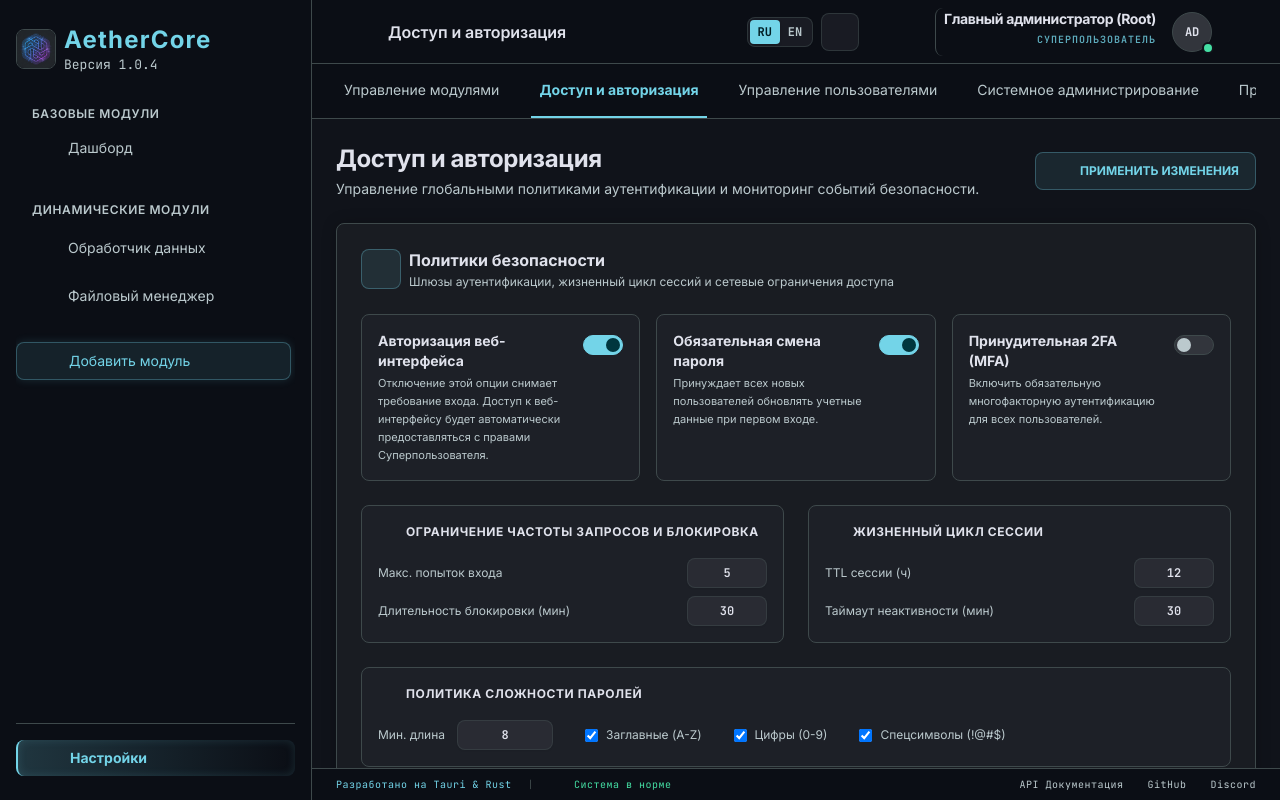
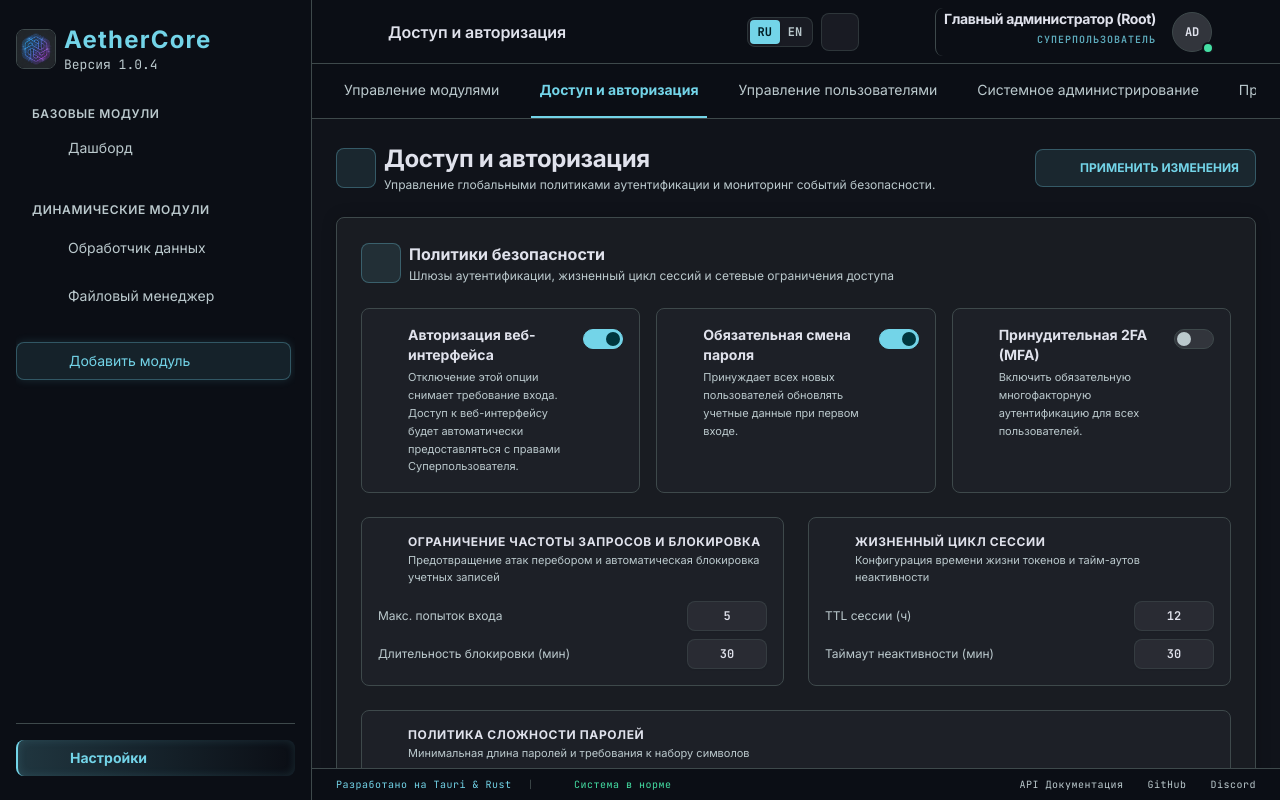
Before and after one commit to Apofixc/AetherCore, a Vue app in the folder frontend/: page /settings/access-identity in a window 1280 px wide. Built offline with nearby package versions, Linux system fonts and the light colour scheme; no server answers; sample sign-in values are in the browser's storage; a web font is replaced by a local one.

Commit message:
feat: improve Access Identity UI with updated icons and descriptions for security settings

```diff
--- a/frontend/src/i18n/locales/en.ts
+++ b/frontend/src/i18n/locales/en.ts
@@ -150,12 +150,15 @@
     force2FA: 'Force 2FA (MFA)',
     force2FADesc: 'Enforce multi-factor auth for all users.',
     rateLimitingLockout: 'Rate Limiting & Lockout',
+    rateLimitingLockoutDesc: 'Brute-force protection and automated account lockout rules',
     maxLoginAttempts: 'Max Login Attempts',
     lockoutDuration: 'Lockout Duration (min)',
     sessionLifecycle: 'Session Lifecycle',
+    sessionLifecycleDesc: 'Session validity duration and inactivity timeouts',
     sessionTTL: 'Session TTL (hrs)',
     inactivityTimeout: 'Inactivity Timeout (mins)',
     passwordComplexity: 'Password Complexity Policy',
+    passwordComplexityDesc: 'Minimum length and required character set rules',
     minLength: 'Min length',
     uppercase: 'Uppercase (A-Z)',
     digits: 'Digits (0-9)',
--- a/frontend/src/i18n/locales/ru.ts
+++ b/frontend/src/i18n/locales/ru.ts
@@ -150,12 +150,15 @@
     force2FA: 'Принудительная 2FA (MFA)',
     force2FADesc: 'Включить обязательную многофакторную аутентификацию для всех пользователей.',
     rateLimitingLockout: 'Ограничение частоты запросов и блокировка',
+    rateLimitingLockoutDesc: 'Предотвращение атак перебором и автоматическая блокировка учетных записей',
     maxLoginAttempts: 'Макс. попыток входа',
     lockoutDuration: 'Длительность блокировки (мин)',
     sessionLifecycle: 'Жизненный цикл сессии',
+    sessionLifecycleDesc: 'Конфигурация времени жизни токенов и тайм-аутов неактивности',
     sessionTTL: 'TTL сессии (ч)',
     inactivityTimeout: 'Таймаут неактивности (мин)',
     passwordComplexity: 'Политика сложности паролей',
+    passwordComplexityDesc: 'Минимальная длина паролей и требования к набору символов',
     minLength: 'Мин. длина',
     uppercase: 'Заглавные (A-Z)',
     digits: 'Цифры (0-9)',
--- a/frontend/src/views/AccessIdentityView.vue
+++ b/frontend/src/views/AccessIdentityView.vue
@@ -265,13 +265,18 @@
 
     <!-- BEGIN: MainDashboardCanvas -->
     <main class="flex-1 main-content-scroll bg-background overflow-y-auto pb-xl relative">
-      <div class="p-lg flex flex-col gap-lg mx-auto w-full max-w-[1600px]">
+      <div class="p-lg flex flex-col gap-lg w-full">
 
         <!-- Top Page Header with Title & Action Button -->
         <div class="flex items-center justify-between flex-wrap gap-md">
+          <div class="flex items-center gap-sm text-on-surface">
+            <div class="w-10 h-10 rounded-lg bg-primary-fixed-dim/10 border border-primary-fixed-dim/30 flex items-center justify-center text-primary-fixed-dim shrink-0">
+              <span class="material-symbols-outlined text-xl">shield</span>
+            </div>
             <div>
               <h1 class="font-display-lg text-display-lg text-on-surface font-bold">{{ t('accessIdentity.title') }}</h1>
-            <p class="text-sm text-on-surface-variant mt-1">{{ t('accessIdentity.subtitle') }}</p>
+              <p class="text-xs text-on-surface-variant mt-0.5">{{ t('accessIdentity.subtitle') }}</p>
+            </div>
           </div>
           <div class="flex items-center gap-3">
             <span v-if="saveSuccess" class="text-xs text-tertiary-fixed-dim font-bold flex items-center gap-1 animate-fade-in">
@@ -306,9 +311,12 @@
           <div class="grid grid-cols-1 md:grid-cols-3 gap-md">
             <!-- Web UI Authorization Toggle Card -->
             <div class="p-md bg-surface-container border border-outline-variant rounded-lg flex items-start justify-between gap-4">
+              <div class="flex items-start gap-2.5">
+                <span class="material-symbols-outlined text-primary-fixed-dim text-lg shrink-0 mt-0.5">login</span>
                 <div class="flex flex-col gap-1">
                   <h3 class="text-sm font-bold text-on-surface">{{ t('accessIdentity.webUiAuth') }}</h3>
                   <p class="text-[11px] text-on-surface-variant leading-relaxed">{{ t('accessIdentity.webUiAuthDesc') }}</p>
+                </div>
               </div>
               <label class="relative inline-flex items-center cursor-pointer shrink-0 mt-1">
                 <input class="sr-only peer" type="checkbox" v-model="webUiAuth">
@@ -318,9 +326,12 @@
 
             <!-- Mandatory Password Change Toggle Card -->
             <div class="p-md bg-surface-container border border-outline-variant rounded-lg flex items-start justify-between gap-4">
+              <div class="flex items-start gap-2.5">
+                <span class="material-symbols-outlined text-primary-fixed-dim text-lg shrink-0 mt-0.5">lock_reset</span>
                 <div class="flex flex-col gap-1">
                   <h3 class="text-sm font-bold text-on-surface">{{ t('accessIdentity.mandatoryPasswordChange') }}</h3>
                   <p class="text-[11px] text-on-surface-variant leading-relaxed">{{ t('accessIdentity.mandatoryPasswordChangeDesc') }}</p>
+                </div>
               </div>
               <label class="relative inline-flex items-center cursor-pointer shrink-0 mt-1">
                 <input class="sr-only peer" type="checkbox" v-model="mandatoryPasswordChange">
@@ -330,9 +341,12 @@
 
             <!-- Force 2FA (MFA) Toggle Card -->
             <div class="p-md bg-surface-container border border-outline-variant rounded-lg flex items-start justify-between gap-4">
+              <div class="flex items-start gap-2.5">
+                <span class="material-symbols-outlined text-primary-fixed-dim text-lg shrink-0 mt-0.5">phonelink_lock</span>
                 <div class="flex flex-col gap-1">
                   <h3 class="text-sm font-bold text-on-surface">{{ t('accessIdentity.force2FA') }}</h3>
                   <p class="text-[11px] text-on-surface-variant leading-relaxed">{{ t('accessIdentity.force2FADesc') }}</p>
+                </div>
               </div>
               <label class="relative inline-flex items-center cursor-pointer shrink-0 mt-1">
                 <input class="sr-only peer" type="checkbox" v-model="force2FA">
@@ -345,9 +359,12 @@
           <div class="grid grid-cols-1 lg:grid-cols-2 gap-lg">
             <!-- Rate Limiting & Lockout -->
             <div class="p-md bg-surface-container border border-outline-variant rounded-lg flex flex-col gap-md">
-              <div class="flex items-center gap-2 text-primary-fixed-dim">
-                <span class="material-symbols-outlined text-lg">lock_clock</span>
+              <div class="flex items-center gap-2.5">
+                <span class="material-symbols-outlined text-primary-fixed-dim text-lg">lock_clock</span>
+                <div>
                   <h3 class="text-xs font-bold uppercase tracking-wider text-on-surface">{{ t('accessIdentity.rateLimitingLockout') }}</h3>
+                  <p class="text-[11px] text-on-surface-variant mt-0.5">{{ t('accessIdentity.rateLimitingLockoutDesc') }}</p>
+                </div>
               </div>
               <div class="flex flex-col gap-sm">
                 <div class="flex items-center justify-between">
@@ -373,9 +390,12 @@
 
             <!-- Session Lifecycle -->
             <div class="p-md bg-surface-container border border-outline-variant rounded-lg flex flex-col gap-md">
-              <div class="flex items-center gap-2 text-primary-fixed-dim">
-                <span class="material-symbols-outlined text-lg">schedule</span>
+              <div class="flex items-center gap-2.5">
+                <span class="material-symbols-outlined text-primary-fixed-dim text-lg">schedule</span>
+                <div>
                   <h3 class="text-xs font-bold uppercase tracking-wider text-on-surface">{{ t('accessIdentity.sessionLifecycle') }}</h3>
+                  <p class="text-[11px] text-on-surface-variant mt-0.5">{{ t('accessIdentity.sessionLifecycleDesc') }}</p>
+                </div>
               </div>
               <div class="flex flex-col gap-sm">
                 <div class="flex items-center justify-between">
@@ -402,9 +422,12 @@
 
           <!-- Row 3: Password Complexity Policy -->
           <div class="p-md bg-surface-container border border-outline-variant rounded-lg flex flex-col gap-md">
-            <div class="flex items-center gap-2 text-primary-fixed-dim">
-              <span class="material-symbols-outlined text-lg">vpn_key</span>
+            <div class="flex items-center gap-2.5">
+              <span class="material-symbols-outlined text-primary-fixed-dim text-lg">vpn_key</span>
+              <div>
                 <h3 class="text-xs font-bold uppercase tracking-wider text-on-surface">{{ t('accessIdentity.passwordComplexity') }}</h3>
+                <p class="text-[11px] text-on-surface-variant mt-0.5">{{ t('accessIdentity.passwordComplexityDesc') }}</p>
+              </div>
             </div>
             <div class="flex flex-wrap items-center gap-xl">
               <div class="flex items-center gap-3">
@@ -433,16 +456,18 @@
 
           <!-- Row 4: Allowed IPs / Subnets (IP Whitelist) -->
           <div class="p-md bg-surface-container border border-outline-variant rounded-lg flex flex-col gap-sm">
-            <div class="flex items-center gap-2 text-primary-fixed-dim">
-              <span class="material-symbols-outlined text-lg">lan</span>
+            <div class="flex items-center gap-2.5">
+              <span class="material-symbols-outlined text-primary-fixed-dim text-lg">lan</span>
+              <div>
                 <h3 class="text-xs font-bold uppercase tracking-wider text-on-surface">{{ t('accessIdentity.ipWhitelist') }}</h3>
+                <p class="text-[11px] text-on-surface-variant mt-0.5">{{ t('accessIdentity.ipWhitelistDesc') }}</p>
+              </div>
             </div>
             <input
               class="w-full bg-surface-container-highest border border-outline-variant rounded-lg px-3 py-2 text-xs font-body-mono text-on-surface focus:ring-1 focus:ring-primary-fixed-dim outline-none"
               type="text"
               v-model="ipWhitelist"
             >
-            <p class="text-[10px] text-on-surface-variant">{{ t('accessIdentity.ipWhitelistDesc') }}</p>
           </div>
         </div>
 
```
Lines whose indentation alone changed are shown as unchanged.
